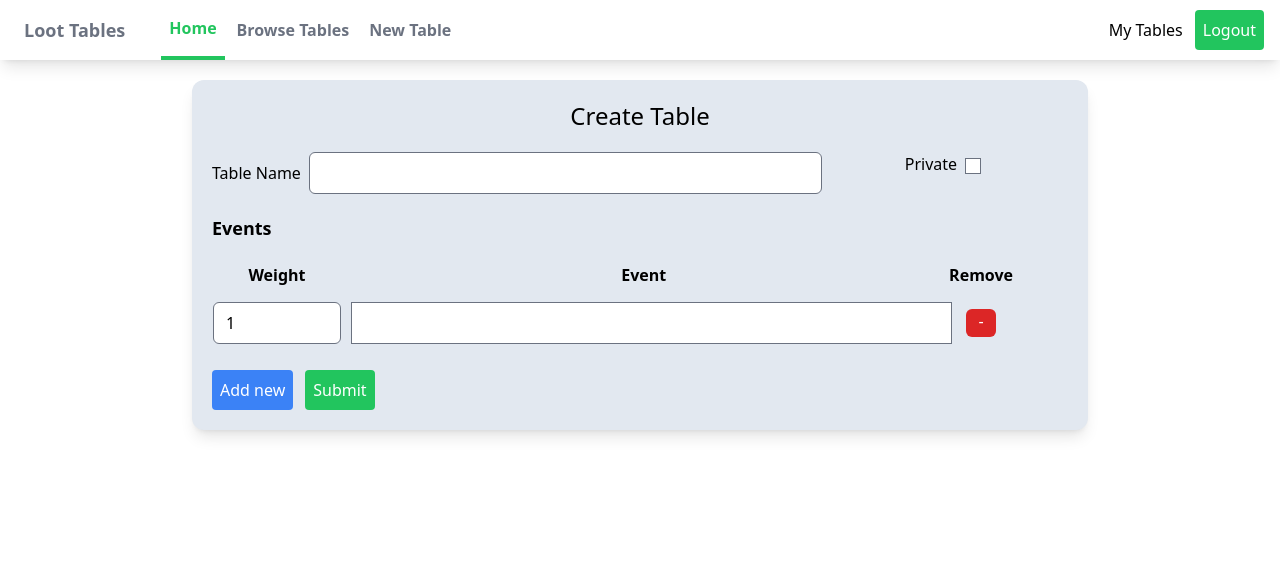
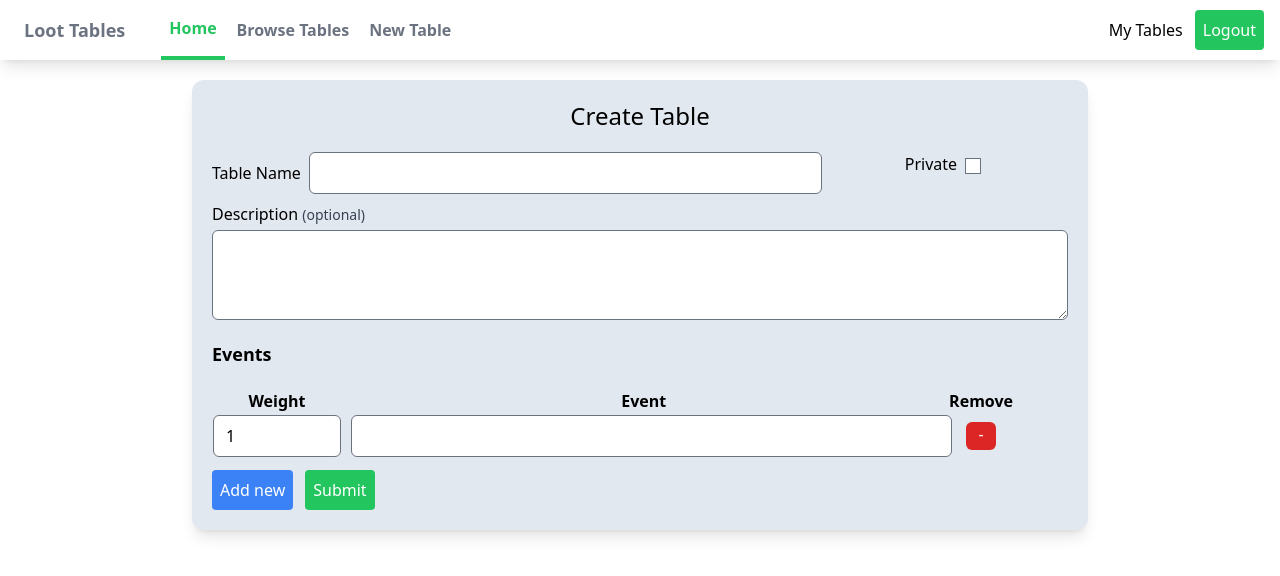
Before and after one commit to Beidah/loot-tables, a React (Create React App) app in the folder frontend/: page /tables/new in a window 1280 px wide. Shown: the top 576 px of the page. Built offline with nearby package versions, Linux system fonts and the light colour scheme; sample sign-in values are in the browser's storage.

Commit message:
Add edit table page

```diff
--- a/frontend/src/pages/CreateTable.tsx
+++ b/frontend/src/pages/CreateTable.tsx
@@ -4,29 +4,18 @@ import { useAppDispatch, useAppSelector } from "../app/hooks";
 import { useForm, useFieldArray } from 'react-hook-form';
 import { selectUserToken } from "../features/auth/authSlice";
 import { setError } from "../features/err/errorSlice";
-import { submitTable } from "../services/tableServices";
+import { submitTable, TableFormValues } from "../services/tableServices";
 
-export type TableFormValues = {
-  name: string;
-  private: boolean;
-  events: {
-    name: string;
-    weight: number;
-  }[];
-}
+
 
 function CreateTable() {
   const { register, handleSubmit, control, formState: { errors } } = useForm<TableFormValues>({
     defaultValues: {
-      name: '',
       events: [
-        {
-          name: '',
-          weight: 1,
-        }
-      ],
-      private: false,
-  }});
+        { weight: 1, name: '' }
+      ]
+    }
+  });
 
   const { fields, append, remove } = useFieldArray({
     control,
@@ -62,6 +51,7 @@ function CreateTable() {
   }
 
   const onSubmit = handleSubmit(async (formData) => {
+    console.log(formData.description);
     const { results: data, error } = await submitTable(formData, userToken);
 
     if (error) {
@@ -83,15 +73,23 @@ function CreateTable() {
             <label htmlFor="name" className="mr-2">Table Name</label>
 
             <input
+              id="name"
               className="py-2 outline-none rounded-md form-input w-3/4"
               aria-invalid={errors.name ? "true" : "false" }
-              { ...register("name", {required: "Name is required"}) }
-              />
+              { ...register(
+                "name",
+                {
+                  required: "Name is required",
+                  maxLength: { value: 20, message: "Name needs to be less than 20 characters"}
+                })
+              }
+            />
 
           </div>
           <div className="">
             <label htmlFor="private" className="mb-1 mx-2">Private</label>
             <input
+              id="private"
               className="form-checkbox"
               type="checkbox"
               { ...register('private') }
@@ -102,6 +100,17 @@ function CreateTable() {
               <p className="text-red-700 text-xs italic">{errors.name.message}</p>
             )}
           </div>
+        </div>
+        <div>
+          <label className="block text-left mt-2" >
+            <span className="">Description <span className="text-gray-700 text-sm">(optional)</span></span>
+            <textarea
+              id="description"
+              className="form-textarea mt-1 block w-full rounded-md"
+              rows={3}
+              {...register('description')}
+            />
+          </label>
         </div>
         <div>
           <h2 className="text-lg my-5 font-bold">Events</h2>
@@ -133,19 +142,19 @@ function CreateTable() {
                     )}
                   </td>
                   <td>
-
+                    {errors.events && errors.events[index] && errors.events[index].name && (
+                      <p className="text-red-700 text-xs italic px-3">{ errors.events[index].name?.message }</p>
+                    )}
                     <input
-                      className="w-full mx-2 form-input"
+                      className="w-full mx-2 form-input rounded-md"
                       type="text"
                       aria-invalid={errors.events && errors.events[index] && errors.events[index].name ? "true" : "false"}
                       { ...register(`events.${index}.name`, { required: "Event needs a name" }) }
                     />
-                    {errors.events && errors.events[index] && errors.events[index].name && (
-                      <p className="text-red-700 text-xs italic px-3">{ errors.events[index].name?.message }</p>
-                    )}
+
                   </td>
                   <td>
-                    <button className="bg-red-600 text-white rounded-md pb-1 px-3 m-5" onClick={(e) => {e.preventDefault(); removeEvent(index);}}> - </button>
+                    <button className="bg-red-600 text-white rounded-md pb-1 px-3 mx-5" onClick={(e) => {e.preventDefault(); removeEvent(index);}}> - </button>
                   </td>
                 </tr>);
               })}
```
